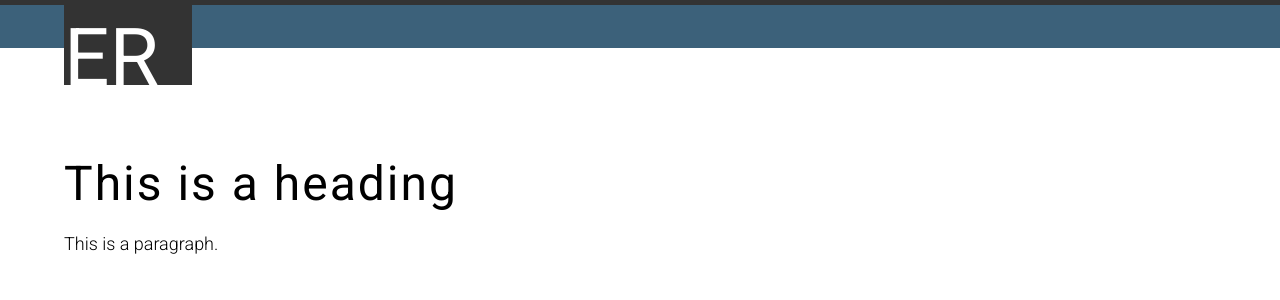
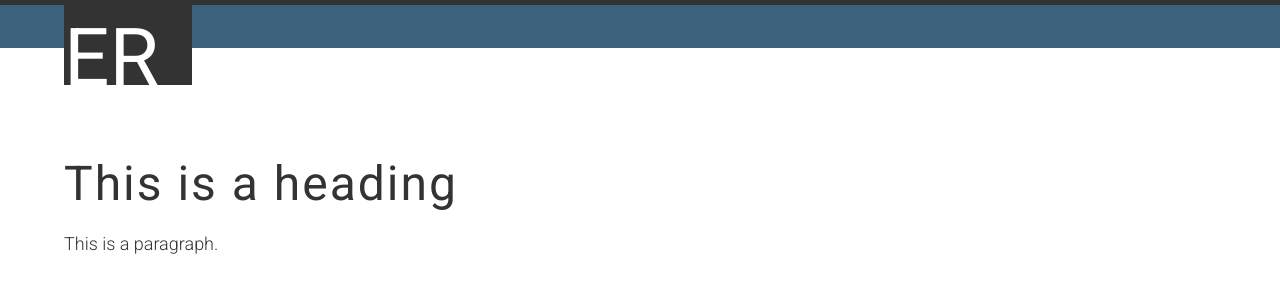
Before and after one commit to ericrovtar/ericrovtar.github.io--v2, a Jekyll site: the page built from index.md, in a window 1280 px wide. Shown: the top 300 px of the page. Built offline with Jekyll 4.4.1, drawn with Linux system fonts in a browser that asks for light colours.

Commit message:
Add default text color

```diff
--- a/_sass/ui/typography.scss
+++ b/_sass/ui/typography.scss
@@ -1,6 +1,8 @@
 body {
     font-family: $sans-serif;
     @include typecsset-font-size($base-font-size);
+
+    color: $black;
 
     -webkit-font-smoothing: antialiased;
 	-moz-osx-font-smoothing: grayscale;
```
